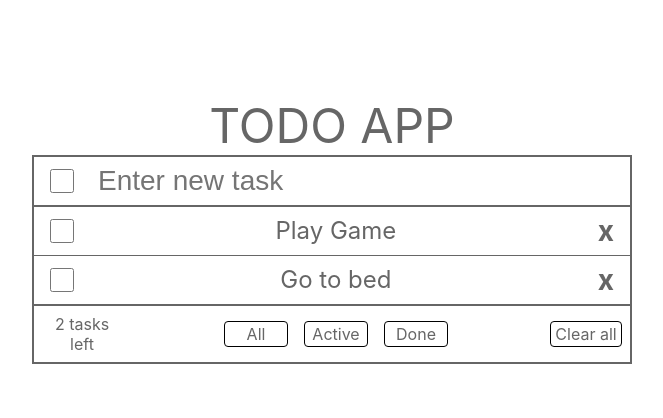
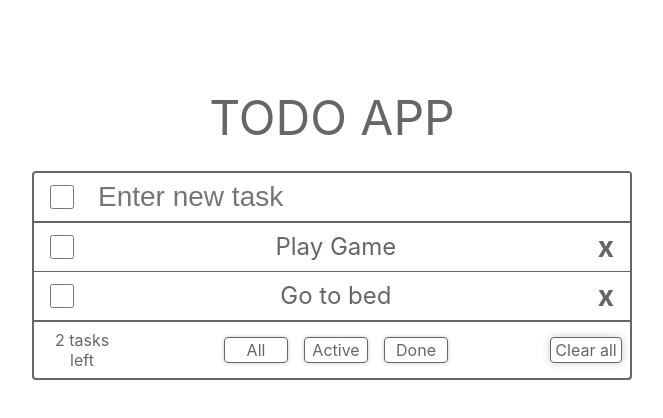
Before and after one commit to hau1862/Todo-list, a React (Create React App) app: page / in a window 1280 px wide. Shown: the top 418 px of the page, without its empty margins (308-971 px from the left). Built offline with nearby package versions, Linux system fonts and the light colour scheme.

Commit message:
Fix Filter UI

```diff
--- a/src/App.css
+++ b/src/App.css
@@ -2,23 +2,24 @@
     text-align: center;
     width: 60vw;
     max-width: 600px;
-    margin: auto;
+    margin: 8vh auto;
 }
 
 .todo-header {
-
+    border: 2px solid #666;
+    border-bottom-width: 1px;
+    border-radius: 4px 4px 0 0;
 }
 
 .todo-heading {
     font-size: 48px;
     color: #666;
+    padding: 24px 0;
 }
 
 .todo-add {
     display: flex;
     align-items: center;
-    border: 2px solid #666;
-    border-bottom-width: 1px;
 }
 
 
@@ -76,6 +77,17 @@
     text-align: center;
 }
 
+.todo-item .todo-item__content::selection {
+    background-color: transparent;
+    color: #666;
+}
+
+.todo-item .todo-item__content:focus {
+    outline-style: solid;
+    outline-width: 1px;
+    outline-color: #666;
+}
+
 .todo-item .todo-item__delete {
     font-size: 28px;
     margin: 0 16px;
@@ -97,6 +109,7 @@
     border-top-width: 0px;
     color: #666;
     padding: 8px;
+    border-radius: 0 0 4px 4px;
 }
 
 .todo-filter {
@@ -117,13 +130,14 @@
 }
 
 .todo-filter__item {
-    border: 1px black solid;
+    border: 1px #666 solid;
     border-radius: 4px;
     padding: 2px 0;
     width: 64px;
     cursor: pointer;
     display: inline-block;
     margin: 0 8px;
+    box-shadow: 0 0 4px #ccc;
 }
 
 .todo-filter__item--all {
@@ -140,11 +154,11 @@
 
 .todo-clear-all {
     width: 72px;
-    cursor: pointer;
-    border: 1px black solid;
+    border: 1px #666 solid;
     border-radius: 4px;
     padding: 2px 0;
     cursor: pointer;
+    box-shadow: 0 0 8px #ccc;
 }
 
 @media screen and (max-width: 700px) {
--- a/src/App.js
+++ b/src/App.js
@@ -1,8 +1,8 @@
 import React from "react";
 import './App.css';
-import TodoAdd from "./component/TodoAdd";
-import TodoList from "./component/TodoList";
-import TodoFilter from "./component/TodoFilter";
+import TodoAdd from "./components/TodoAdd";
+import TodoList from "./components/TodoList";
+import TodoFilter from "./components/TodoFilter";
 import Lib from "./lib";
 
 const { FILTER } = Lib;
@@ -117,8 +117,8 @@ class App extends React.Component {
 
         return (
             <div className="container">
+                <div className="todo-heading">TODO APP</div>
                 <div className="todo-header">
-                    <div className="todo-heading">TODO APP</div>
                     <TodoAdd handleAddItem={ this.handleAddItem } handleCompleteAllTask={this.handleCompleteAllTask} handleIncompleteAllTask={this.handleIncompleteAllTask} checkAllTask={this.handleCheckAllTask()}/>
                 </div>
                 <div className="todo-body">
--- a/src/index.css
+++ b/src/index.css
@@ -15,7 +15,3 @@ code {
 * {
   box-sizing: border-box;
 }
-
-#root {
-  margin-top: 12vh;
-}
```
Also changed, not shown: src/components/TodoAdd.js (renamed from src/component/TodoAdd.js), src/components/TodoFilter.js (renamed from src/component/TodoFilter.js), src/components/TodoItem.js (renamed from src/component/TodoItem.js), src/components/TodoList.js (renamed from src/component/TodoList.js).
